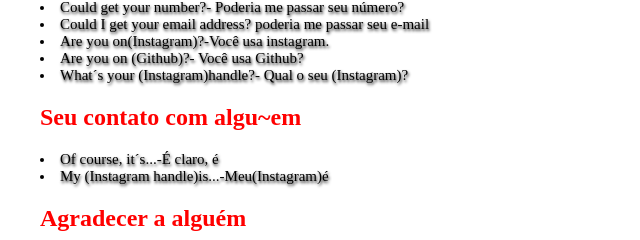
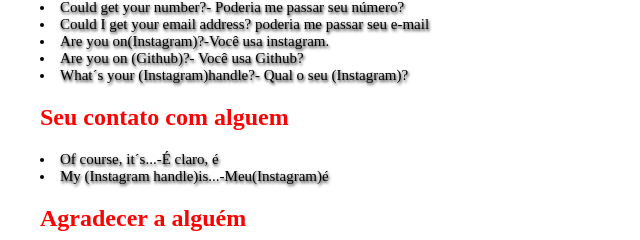
Before and after one commit to edskate/Projeto-Pronuncia-2024, a plain HTML site: page Contato.html in a window 1280 px wide. Shown: the part 99-339 px from the top of the page, 0-640 px from the left. Drawn offline with Linux system fonts and the light colour scheme.

Commit message:
atualização

```diff
--- a/Contato.html
+++ b/Contato.html
@@ -25,7 +25,7 @@
     <li>Are you on(Instagram)?-Você usa instagram.</li>
     <li>Are you on (Github)?- Você usa Github?</li>
     <li>What´s your (Instagram)handle?- Qual o seu (Instagram)?</li>
-<h2>Seu contato com algu~em</h2>
+<h2>Seu contato com alguem</h2>
 <li>Of course, it´s...-É claro, é</li>
 <li>My (Instagram handle)is...-Meu(Instagram)é</li>
 <h2>Agradecer a alguém</h2>
```
Also changed, not shown: 1 other file.
